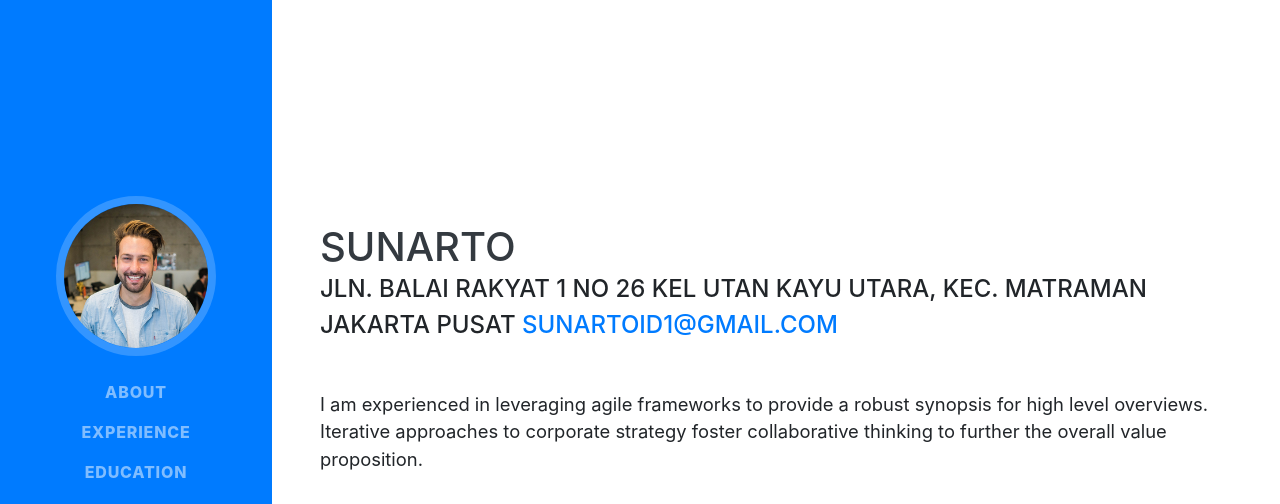
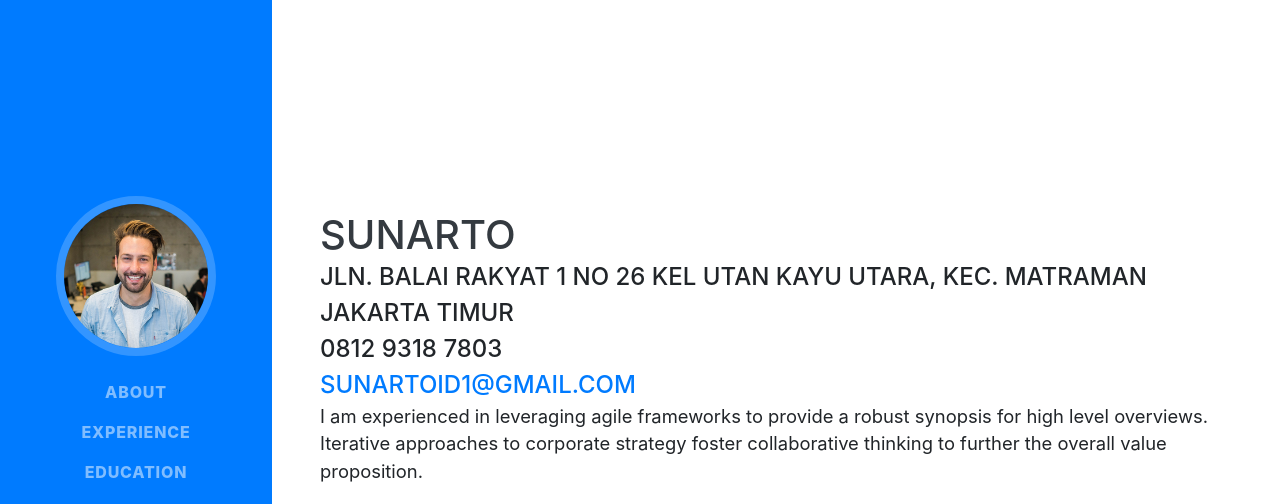
Before and after one commit to Sunartoid/Sunarto, a website with bundled scripts: page index.html in a window 1280 px wide. Shown: the top 504 px of the page. Built offline with nearby package versions, Linux system fonts and the light colour scheme; a web font is replaced by a local one.

Commit message:
Update index.html

```diff
--- a/index.html
+++ b/index.html
@@ -66,7 +66,9 @@
         <h1 class="mb-0">Sunarto
           <span class="text-primary"></span>
         </h1>
-        <div class="subheading mb-5">Jln. Balai Rakyat 1 no 26 Kel Utan Kayu Utara, Kec. Matraman Jakarta Pusat
+        <div class="subheading mb-6">Jln. Balai Rakyat 1 no 26 Kel Utan Kayu Utara, Kec. Matraman Jakarta Timur
+          <div class="subheading mb-6">0812 9318 7803
+          </div>
           <a href="sunartoid1@gmail.com">sunartoid1@gmail.com</a>
         </div>
         <p class="lead mb-5">I am experienced in leveraging agile frameworks to provide a robust synopsis for high level overviews. Iterative approaches to corporate strategy foster collaborative thinking to further the overall value proposition.</p>
```
